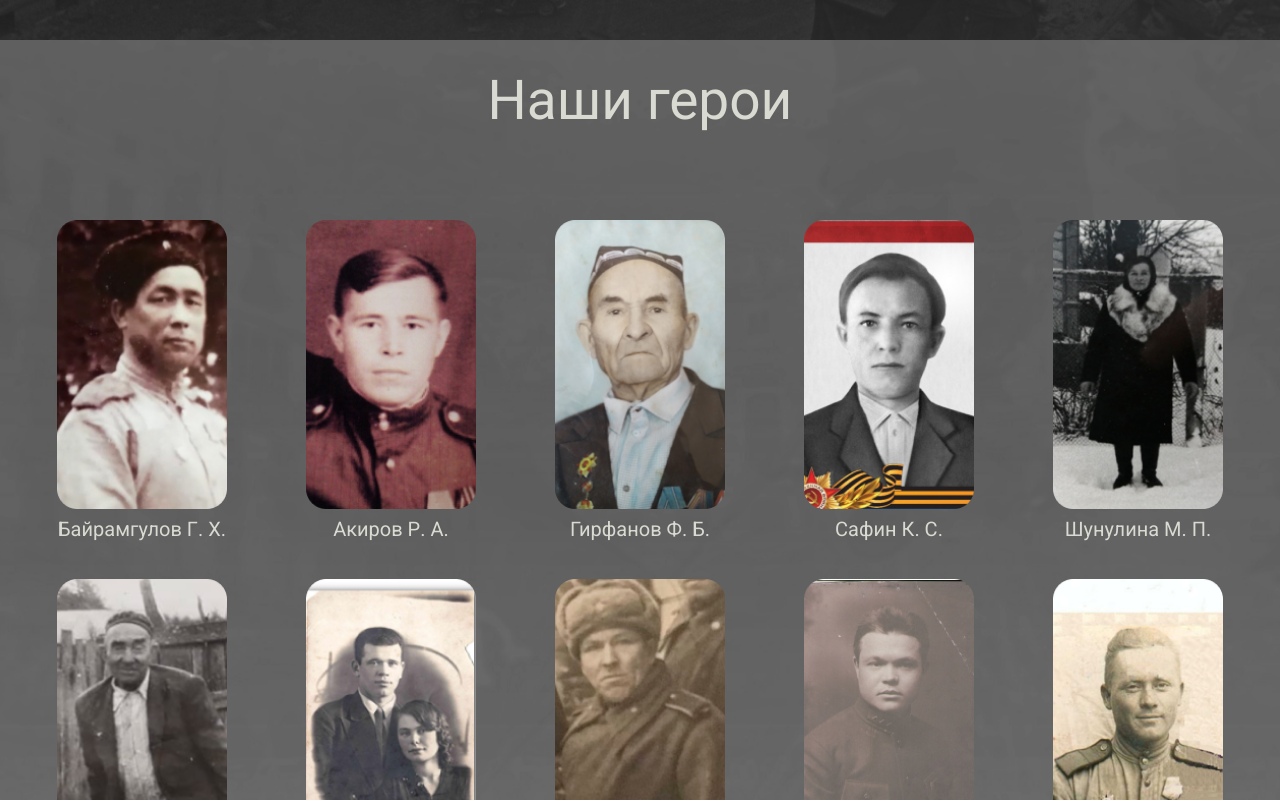
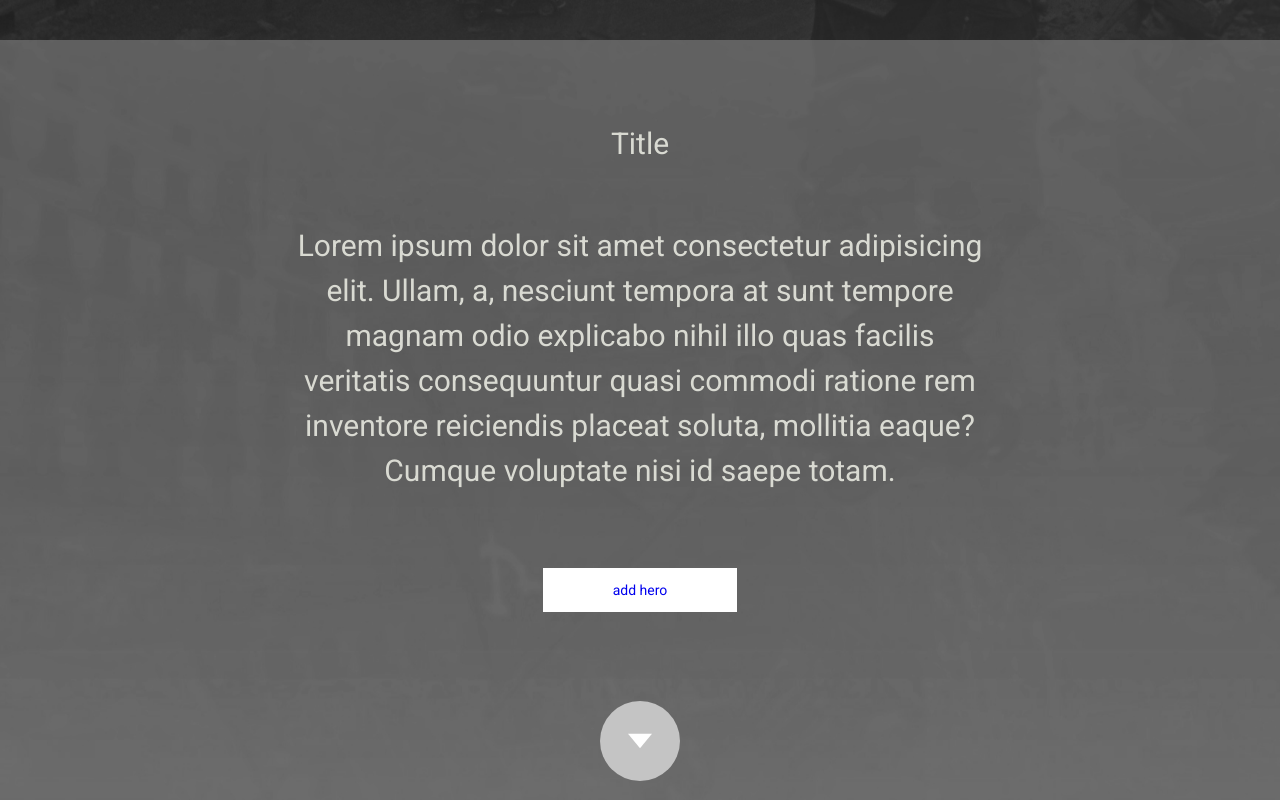
Before and after one commit to Maxim-rrrr/museum, a React (Create React App) app in the folder client/: page / in a window 1280 px wide. Shown: the part 760-1560 px from the top of the page. Built offline with nearby package versions, Linux system fonts and the light colour scheme.

Commit message:
+: added views admin & add-hero

```diff
--- a/client/src/App.js
+++ b/client/src/App.js
@@ -1,5 +1,7 @@
 import { BrowserRouter as Router, Switch, Route } from "react-router-dom";
 import Main from "./views/Main/index"
+import Admin from "./views/admin"
+import AddHero from "./views/addHero"
 import Bayramgulov from "./views/Bayramgulov"
 
 const App = () => {
@@ -8,6 +10,10 @@ const App = () => {
       <Switch>
         <Route path="/heroes/0" component={ Bayramgulov } />
 
+        <Route path="/admin" component={ Admin } />
+
+        <Route path="/add-hero" component={ AddHero } />
+
         <Route path="/" component={ Main } />
       </Switch>
     </Router>
--- a/client/src/views/Main/index.js
+++ b/client/src/views/Main/index.js
@@ -1,11 +1,12 @@
 import "./main.sass";
-import logo_ngpu from "../../img/main/logo_ngpu.png"
-import logo_archeo from "../../img/main/logo_archeo.png"
-import arrow_down from "../../img/main/arrow_down.svg"
+import logo_ngpu from "../../img/main/logo_ngpu.png";
+import logo_archeo from "../../img/main/logo_archeo.png";
+import arrow_down from "../../img/main/arrow_down.svg";
 
 import { Link as LinkScroll, Element } from "react-scroll";
+import { Link } from 'react-router-dom'
 
-import HeroesTable from "../components/HeroesTable"
+import HeroesTable from "../components/HeroesTable";
 
 const Main = () => {
   return (
@@ -14,13 +15,13 @@ const Main = () => {
         <section className="hero">
           <header className="hero__header">
             <div className="logo-box">
-              <img src={ logo_ngpu } alt="" className="logo" />
-              <img src={ logo_archeo } alt="" className="logo" />
+              <img src={logo_ngpu} alt="" className="logo" />
+              <img src={logo_archeo} alt="" className="logo" />
             </div>
 
             <h2 className="hero__title">НГПУ</h2>
 
-            <div style={{ width: "calc(132rem / 14)" }}/>
+            <div style={{ width: "calc(132rem / 14)" }} />
           </header>
 
           <h1 className="title">Музей славы</h1>
@@ -31,7 +32,6 @@ const Main = () => {
               <i>Великой Отечественной Войны</i>
             </div>
 
-
             <LinkScroll
               activeClass="active"
               to="scr2"
@@ -39,19 +39,43 @@ const Main = () => {
               smooth={true}
               duration={500}
             >
-              <img src={arrow_down} alt="" className="arrow-down"/>
+              <img src={arrow_down} alt="" className="arrow-down" />
             </LinkScroll>
 
             <div className="hero__info hero__info--hide">
               <h2>Семейные хроники</h2>
               <i>Великой Отечественной Войны</i>
             </div>
-
           </div>
         </section>
       </Element>
 
       <Element name="scr2">
+        <section className="main-info">
+          <h2 className="main-info__title"> Title </h2>
+          <div className="main-info__text">
+            Lorem ipsum dolor sit amet consectetur adipisicing elit. Ullam, a,
+            nesciunt tempora at sunt tempore magnam odio explicabo nihil illo
+            quas facilis veritatis consequuntur quasi commodi ratione rem
+            inventore reiciendis placeat soluta, mollitia eaque? Cumque
+            voluptate nisi id saepe totam.
+          </div>
+
+          <Link to="/add-hero" className="main-info__btn-add-hero"> add hero </Link>
+
+          <LinkScroll
+            activeClass="active"
+            to="scr3"
+            spy={true}
+            smooth={true}
+            duration={500}
+          >
+            <img src={arrow_down} alt="" className="arrow-down" />
+          </LinkScroll>
+        </section>
+      </Element>
+
+      <Element name="scr3">
         <HeroesTable />
       </Element>
     </>
--- a/client/src/views/Main/main.sass
+++ b/client/src/views/Main/main.sass
@@ -90,7 +90,7 @@
 
 .photos
     min-height: 100vh
-    background: url(../../img/photos/bg.jpg) center / cover no-repeat
+    background: url(../../img/bg.jpg) center / cover no-repeat
     &__title
         text-align: center
         font-style: normal
@@ -137,3 +137,35 @@
     .cards
         justify-content: space-around
         padding: 0 1rem
+
+.main-info
+    display: flex
+    flex-direction: column
+    justify-content: space-between
+    align-items: center
+    min-height: 100vh
+    padding: 4rem 2rem
+    background: url(../../img/revers_bg.jpg) center / cover no-repeat
+    &__title
+        font-style: normal
+        font-weight: normal
+        font-size: calc(40rem / 14)
+        line-height: calc(45rem / 14)
+        text-align: center
+        color: #D9DAD2
+        &>span
+        font-size: calc(30rem / 14)
+    &__text
+        margin: 0 auto 3rem
+        max-width: 700px
+        font-style: normal
+        font-weight: normal
+        font-size: calc(30rem / 14)
+        line-height: calc(45rem / 14)
+        text-align: center
+        color: #D9DAD2
+    &__btn-add-hero
+        padding: 1rem 5rem
+        cursor: pointer
+        text-align: center
+        background: #fff
--- /dev/null
+++ b/client/src/views/addHero/index.js
@@ -0,0 +1,7 @@
+const AddHero = () => {
+  return (
+    <></>
+  )
+}
+
+export default AddHero
--- /dev/null
+++ b/client/src/views/admin/index.js
@@ -0,0 +1,7 @@
+const Admin = () => {
+  return (
+    <></>
+  )
+}
+
+export default Admin
```
Also changed, not shown: 1 other file (tests, documents, lock files or other folders).
